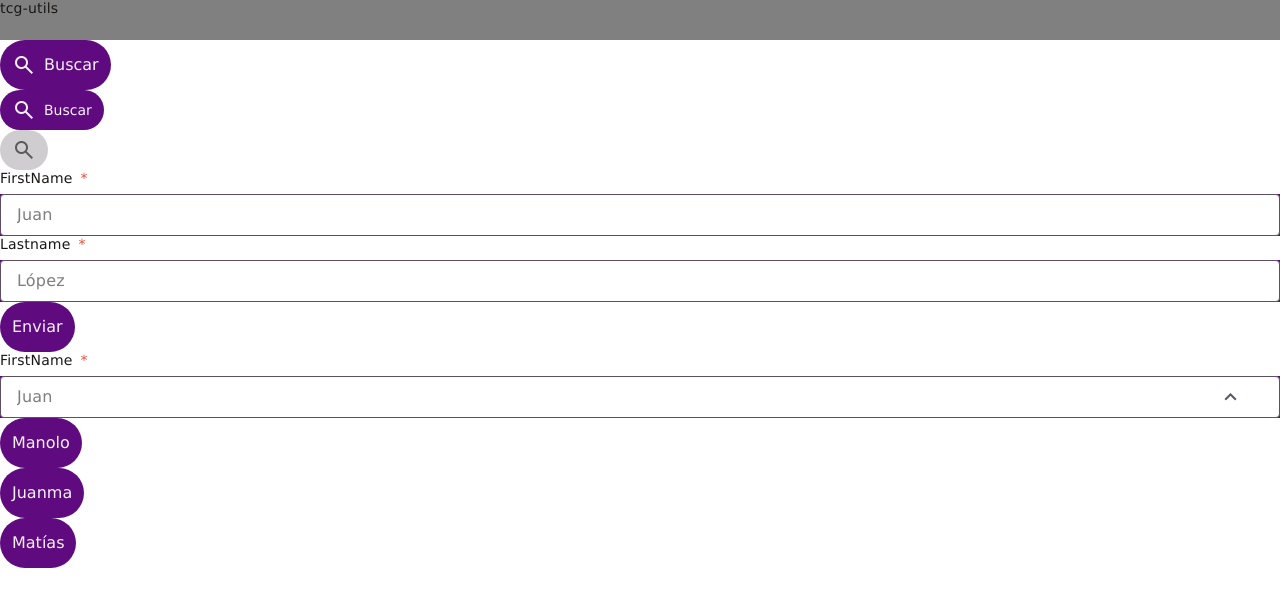
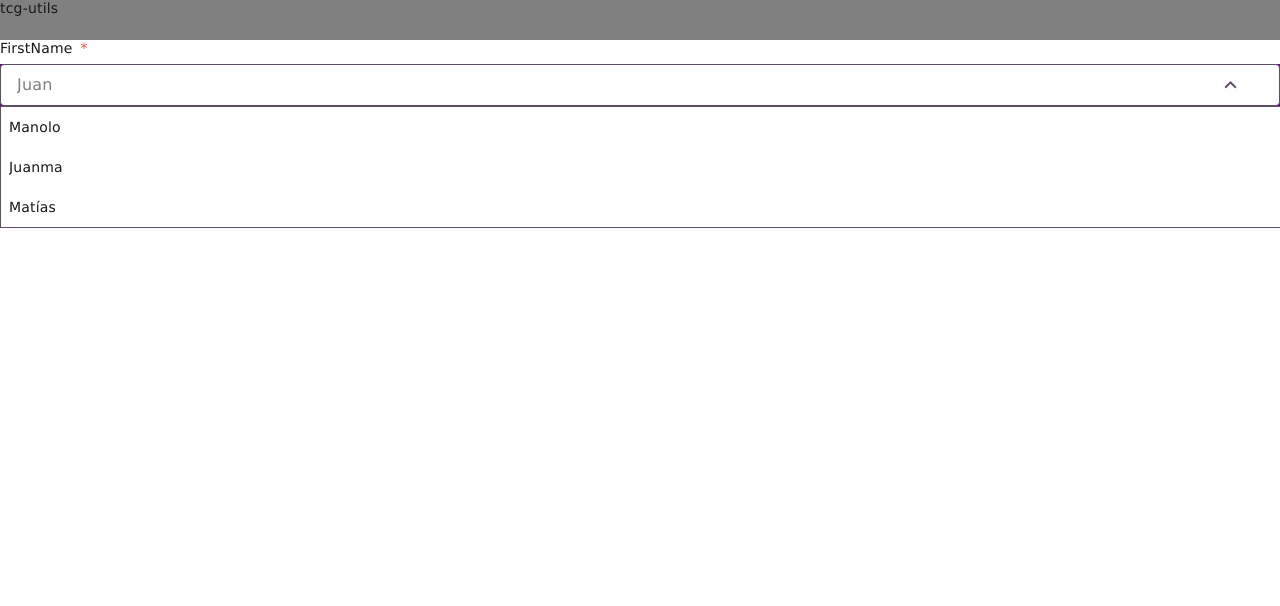
Before and after one commit to jagarmon/tcg-utils, an Angular app: page /collection in a window 1280 px wide. Both pictures are taken after a click on the button "keyboard_arrow_down". Shown: the top 606 px of the page. Built offline with nearby package versions, Linux system fonts and the light colour scheme.

Commit message:
Changed dropdown styles

```diff
--- a/src/app/collection/collection.component.html
+++ b/src/app/collection/collection.component.html
@@ -1,21 +1,5 @@
-<lib-button icon="search" text="Buscar"></lib-button>
-<lib-button icon="search" text="Buscar" size="small"></lib-button>
-<lib-button icon="search" size="small" [disabled]="true"></lib-button>
+<form [formGroup]="form" (ngSubmit)="onSubmit(form)">
 
-<form [formGroup]="form" (ngSubmit)="onSubmit(form)">
-  <lib-input
-    text="FirstName"
-    placeholder="Juan"
-    [control]="formService.convertToFormControl(form.get('firstName'))"
-    [required]="true"
-    [errorMessages]="{ required: 'Please introduce a value' }" />
-  <lib-input
-    text="Lastname"
-    placeholder="López"
-    [control]="formService.convertToFormControl(form.get('lastName'))"
-    [required]="true"
-    [errorMessages]="{ required: 'Please introduce a value' }" />
-  <lib-button text="Enviar" [submit]="true"></lib-button>
   <lib-dropdown
     text="FirstName"
     placeholder="Juan"
--- /dev/null
+++ b/src/app/shared/library/lib-assistive-error/lib-assistive-error.component.html
@@ -0,0 +1,23 @@
+@if (
+  assistiveText ||
+  (errorMessages && control && control.invalid && control.touched)
+) {
+  <div class="assistive-text-container">
+    <span
+      class="material-symbols-outlined"
+      [ngClass]="{
+        error: control.invalid && control.touched,
+      }">
+      {{ control.invalid && control.touched ? 'dangerous' : 'info' }}
+    </span>
+    <p
+      class="assistive-text"
+      [ngClass]="{
+        error: control.invalid && control.touched,
+      }">
+      {{
+        control.invalid && control.touched ? getErrorMessage() : assistiveText
+      }}
+    </p>
+  </div>
+}
--- /dev/null
+++ b/src/app/shared/library/lib-assistive-error/lib-assistive-error.component.scss
@@ -0,0 +1,39 @@
+
+@use '../styles/__index.scss';
+.assistive-text {
+  font-family: Verdana;
+  font-size: 12px;
+  font-weight: 500;
+  line-height: 20px;
+  letter-spacing: 0.2px;
+  text-align: left;
+  margin: 0;
+  color: var(--primary-text-color);
+
+  &-container {
+    display: flex;
+    flex-direction: row;
+    align-items: center;
+    gap: 4px;
+  }
+  &.error {
+    color: var(--error-text-color);
+  }
+}
+
+
+.material-symbols-outlined {
+  width: 16.67px;
+  height: 16.67px;
+  font-size: 16.67px;
+  color: var(--primary-text-color);
+  &.error {
+    color: var(--error-text-color);
+  }
+  &.visibility-button {
+    position: absolute;
+    width: 22px;
+    height: 22px;
+    font-size: 22px;
+  }
+}
--- /dev/null
+++ b/src/app/shared/library/lib-assistive-error/lib-assistive-error.component.ts
@@ -0,0 +1,27 @@
+import { Component, Input } from '@angular/core';
+import { CommonModule } from '@angular/common';
+import { FormControl } from '@angular/forms';
+
+@Component({
+  selector: 'lib-assistive-error',
+  standalone: true,
+  imports: [CommonModule],
+  templateUrl: './lib-assistive-error.component.html',
+  styleUrl: './lib-assistive-error.component.scss',
+})
+export class LibAssistiveErrorComponent {
+  @Input({ required: true })
+  control!: FormControl;
+  @Input()
+  errorMessages?: Record<string, string>;
+  @Input()
+  assistiveText?: string = '';
+
+  getErrorMessage() {
+    if (!this.control.errors || !this.errorMessages) return null;
+
+    const firstErrorKey = Object.keys(this.control.errors)[0];
+
+    return this.errorMessages[firstErrorKey];
+  }
+}
--- a/src/app/shared/library/lib-dropdown/lib-dropdown.component.html
+++ b/src/app/shared/library/lib-dropdown/lib-dropdown.component.html
@@ -6,17 +6,24 @@
     [control]="control"
     [required]="required"
     [icon]="isDropdownOpen ? 'keyboard_arrow_up' : 'keyboard_arrow_down'"
-    (clickIconEvent)="onClickArrow()"
+    (clickIconEvent)="onClickOpen()"
     [assistiveText]="assistiveText"
-    [errorMessages]="errorMessages"
-    [ariaLabel]="ariaLabel" />
+    [ariaLabel]="ariaLabel"
+    [isReadOnly]="true"
+    (clickInputEvent)="onClickOpen()" />
+  <div class="dropdown-container">
+    <lib-assistive-error
+      [control]="control"
+      [assistiveText]="assistiveText"
+      [errorMessages]="errorMessages" />
     @if (isDropdownOpen) {
       <div class="suggestions-container">
         @for (suggestion of suggestionList; track suggestion) {
-        <lib-button
-          [text]="suggestion"
-          (clickEvent)="onClickSuggestion(suggestion)" />
+          <button class="suggestion" (click)="onClickSuggestion(suggestion)">
+            <lib-font [text]="suggestion" />
+          </button>
         }
       </div>
     }
   </div>
+</div>
--- a/src/app/shared/library/lib-dropdown/lib-dropdown.component.scss
+++ b/src/app/shared/library/lib-dropdown/lib-dropdown.component.scss
@@ -1,56 +1,27 @@
 
 @use '../styles/__index.scss';
+.dropdown-container{
+  .dropdown-container{
+    position: relative;
+  }
+  .suggestions-container{
+    border: 1px solid var(--quaternary-purple);
+    display: flex;
+    flex-direction: column;
+    z-index: 10;
+    position: absolute;
+    top: 0;
+    width: 100%;
+    .suggestion{
+      background-color: var(--primary-background-color);
+      border: none;
+      text-align: left;
+      padding: 8px;
+      cursor: pointer;
+      &:hover{
+        background-color: var(--light-purple)
+      }
+    }
+  }
 
-.base-class {
-  font-family: Verdana;
-  letter-spacing: 0.2px;
-  margin: 0;
-  overflow: hidden;
-  text-overflow: ellipsis;
 }
-.h1 {
-  @extend .base-class;
-  font-size: 32px;
-  line-height: 42px;
-}
-.h2 {
-  @extend .base-class;
-  font-size: 20px;
-  line-height: 28px;
-}
-.standard {
-  @extend .base-class;
-  font-size: 14px;
-  line-height: 24px;
-}
-.element {
-  @extend .base-class;
-  font-size: 14px;
-  line-height: 16px;
-}
-.helper {
-  @extend .base-class;
-  font-size: 12px;
-  line-height: 20px;
-}
-.small {
-  font-weight: 300;
-}
-.normal {
-  font-weight: 400;
-}
-.medium {
-  font-weight: 500;
-}
-.big {
-  font-weight: 800;
-}
-.error{
-  color: var(--error-text-color);
-}
-.default{
-  color: var(--primary-text-color);
-}
-.disabled{
-  color: var(--disabled-text-color)
-}
--- a/src/app/shared/library/lib-dropdown/lib-dropdown.component.ts
+++ b/src/app/shared/library/lib-dropdown/lib-dropdown.component.ts
@@ -2,16 +2,22 @@ import { Component, Input } from '@angular/core';
 import { CommonModule } from '@angular/common';
 import { LibInputComponent } from '../lib-input/lib-input.component';
 import { FormControl } from '@angular/forms';
-import { LibButtonComponent } from '../lib-button/lib-button.component';
+import { LibFontComponent } from '../lib-font/lib-font.component';
+import { LibAssistiveErrorComponent } from '../lib-assistive-error/lib-assistive-error.component';
 
 @Component({
   selector: 'lib-dropdown',
   standalone: true,
-  imports: [CommonModule, LibInputComponent, LibButtonComponent],
+  imports: [
+    CommonModule,
+    LibInputComponent,
+    LibFontComponent,
+    LibAssistiveErrorComponent,
+  ],
   templateUrl: './lib-dropdown.component.html',
   styleUrl: './lib-dropdown.component.scss',
 })
-export class LibDropdownComponent<T> {
+export class LibDropdownComponent {
   @Input()
   id?: string;
   @Input({ required: true })
@@ -26,7 +32,7 @@ export class LibDropdownComponent<T> {
     disabled: true,
   });
   @Input()
-  errorMessages: Record<string, string> = {};
+  errorMessages?: Record<string, string>;
   @Input()
   assistiveText?: string = '';
   @Input()
@@ -36,7 +42,7 @@ export class LibDropdownComponent<T> {
 
   isDropdownOpen = false;
 
-  onClickArrow() {
+  onClickOpen() {
     this.isDropdownOpen = !this.isDropdownOpen;
   }
 
@@ -44,4 +50,12 @@ export class LibDropdownComponent<T> {
     this.control.setValue(suggestion);
     this.isDropdownOpen = false;
   }
+
+  getErrorMessage() {
+    if (!this.control.errors || !this.errorMessages) return null;
+
+    const firstErrorKey = Object.keys(this.control.errors)[0];
+
+    return this.errorMessages[firstErrorKey];
+  }
 }
--- a/src/app/shared/library/lib-input/lib-input.component.html
+++ b/src/app/shared/library/lib-input/lib-input.component.html
@@ -29,7 +29,8 @@
         [attr.aria-required]="required ? 'true' : 'false'"
         [readOnly]="isReadOnly"
         [tabIndex]="isReadOnly ? -1 : 0"
-        [ngStyle]="{ cursor: isClickable ? 'pointer' : 'auto' }" />
+        [ngStyle]="{ cursor: isClickable ? 'pointer' : 'auto' }"
+        (click)="onClickInput()" />
       @if (icon) {
         <div class="input-icon-button">
           <lib-button
@@ -45,27 +46,10 @@
         </div>
       }
     </div>
-    @if (assistiveText || (control && control.invalid && control.touched)) {
-      <div class="input-assistive-text-container">
-        <span
-          class="material-symbols-outlined"
-          [ngClass]="{
-            error: control.invalid && control.touched,
-          }">
-          {{ control.invalid && control.touched ? 'dangerous' : 'info' }}
-        </span>
-        <p
-          class="input-assistive-text"
-          [ngClass]="{
-            error: control.invalid && control.touched,
-          }">
-          {{
-            control.invalid && control.touched
-              ? getErrorMessage()
-              : assistiveText
-          }}
-        </p>
-      </div>
-    }
+
+    <lib-assistive-error
+      [control]="control"
+      [assistiveText]="assistiveText"
+      [errorMessages]="errorMessages" />
   </div>
 </div>
--- a/src/app/shared/library/lib-input/lib-input.component.scss
+++ b/src/app/shared/library/lib-input/lib-input.component.scss
@@ -17,7 +17,6 @@
 .input-textbox-container {
   display: flex;
   flex-direction: column;
-  gap: 4px;
   position: relative;
   width: 100%;
 }
--- a/src/app/shared/library/lib-input/lib-input.component.ts
+++ b/src/app/shared/library/lib-input/lib-input.component.ts
@@ -3,6 +3,7 @@ import { Component, EventEmitter, Input, Output } from '@angular/core';
 import { FormControl, ReactiveFormsModule } from '@angular/forms';
 import { LibFontComponent } from '../lib-font/lib-font.component';
 import { LibButtonComponent } from '../lib-button/lib-button.component';
+import { LibAssistiveErrorComponent } from '../lib-assistive-error/lib-assistive-error.component';
 
 @Component({
   standalone: true,
@@ -14,6 +15,7 @@ import { LibButtonComponent } from '../lib-button/lib-button.component';
     ReactiveFormsModule,
     LibFontComponent,
     LibButtonComponent,
+    LibAssistiveErrorComponent,
   ],
 })
 export class LibInputComponent {
@@ -21,11 +23,11 @@ export class LibInputComponent {
   @Input({ required: true }) text!: string;
   @Input() placeholder?: string = '';
   @Input() assistiveText?: string = '';
-  @Input() errorMessages: Record<string, string> = {};
+  @Input() errorMessages?: Record<string, string>;
   @Input() required?: boolean = false;
   @Input() control: FormControl = new FormControl({
     value: undefined,
-    disabled: true,
+    disabled: false,
   });
   @Input() ariaLabel?: string;
   @Input() icon?: string;
@@ -33,9 +35,10 @@ export class LibInputComponent {
   @Input() isClickable?: boolean;
   @Input() fullWidth = false;
   @Output() clickIconEvent = new EventEmitter<Event>();
+  @Output() clickInputEvent = new EventEmitter<Event>();
 
   getErrorMessage() {
-    if (!this.control.errors) return null;
+    if (!this.control.errors || !this.errorMessages) return null;
 
     const firstErrorKey = Object.keys(this.control.errors)[0];
 
@@ -45,4 +48,8 @@ export class LibInputComponent {
   onClickIcon() {
     this.clickIconEvent.emit();
   }
+
+  onClickInput() {
+    this.clickInputEvent.emit();
+  }
 }
--- a/src/app/shared/library/styles/__colors.scss
+++ b/src/app/shared/library/styles/__colors.scss
@@ -11,4 +11,6 @@
     --secondary-purple: #4f056b;
     --tertiary-purple: #3b064f;
     --quaternary-purple: #5d4e63;
+    --light-purple: #deb9ec;
+
 }
```
Also changed, not shown: src/app/collection/collection.component.ts (+1 -8 lines). Lines whose indentation alone changed are shown as unchanged.
